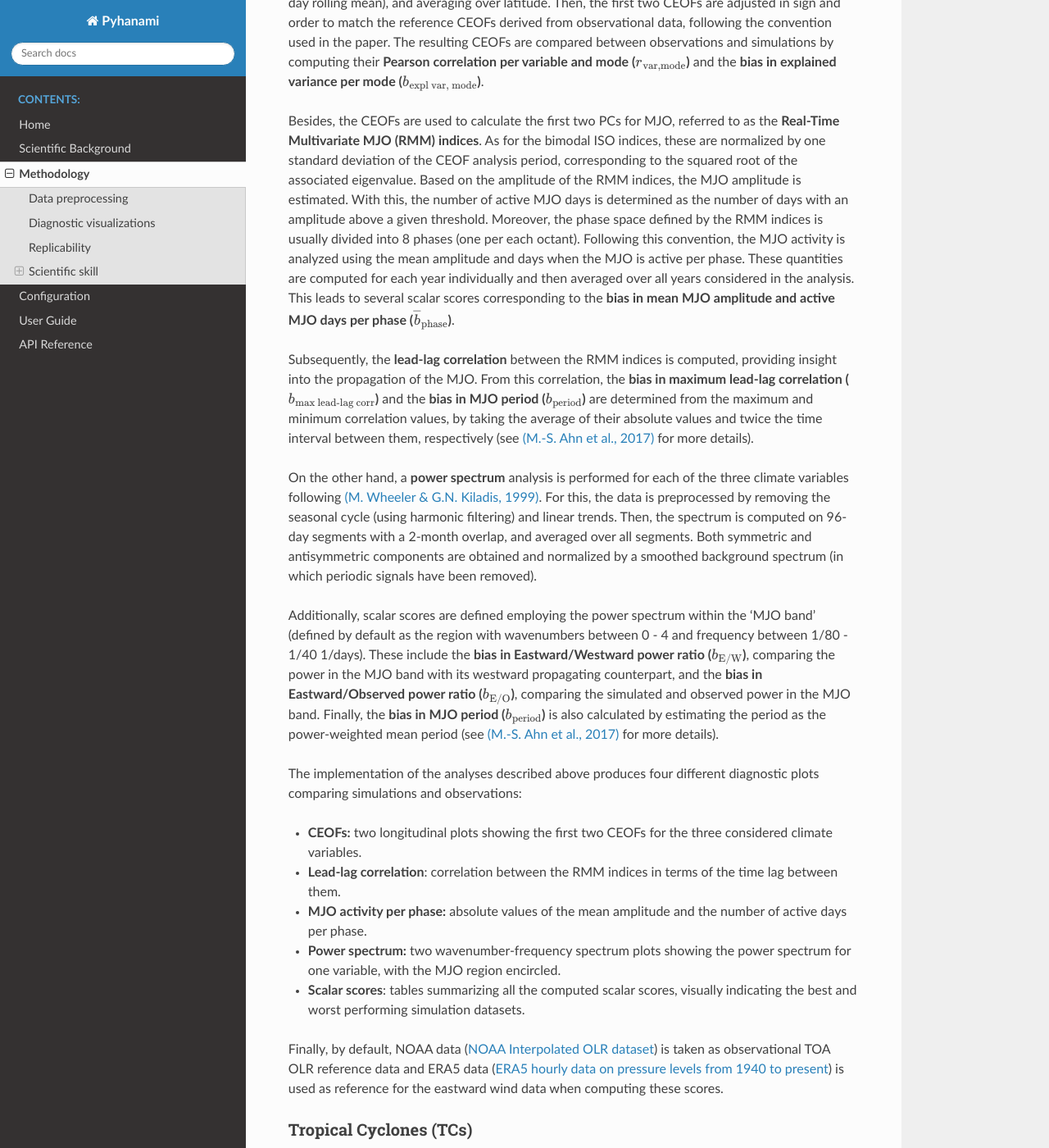
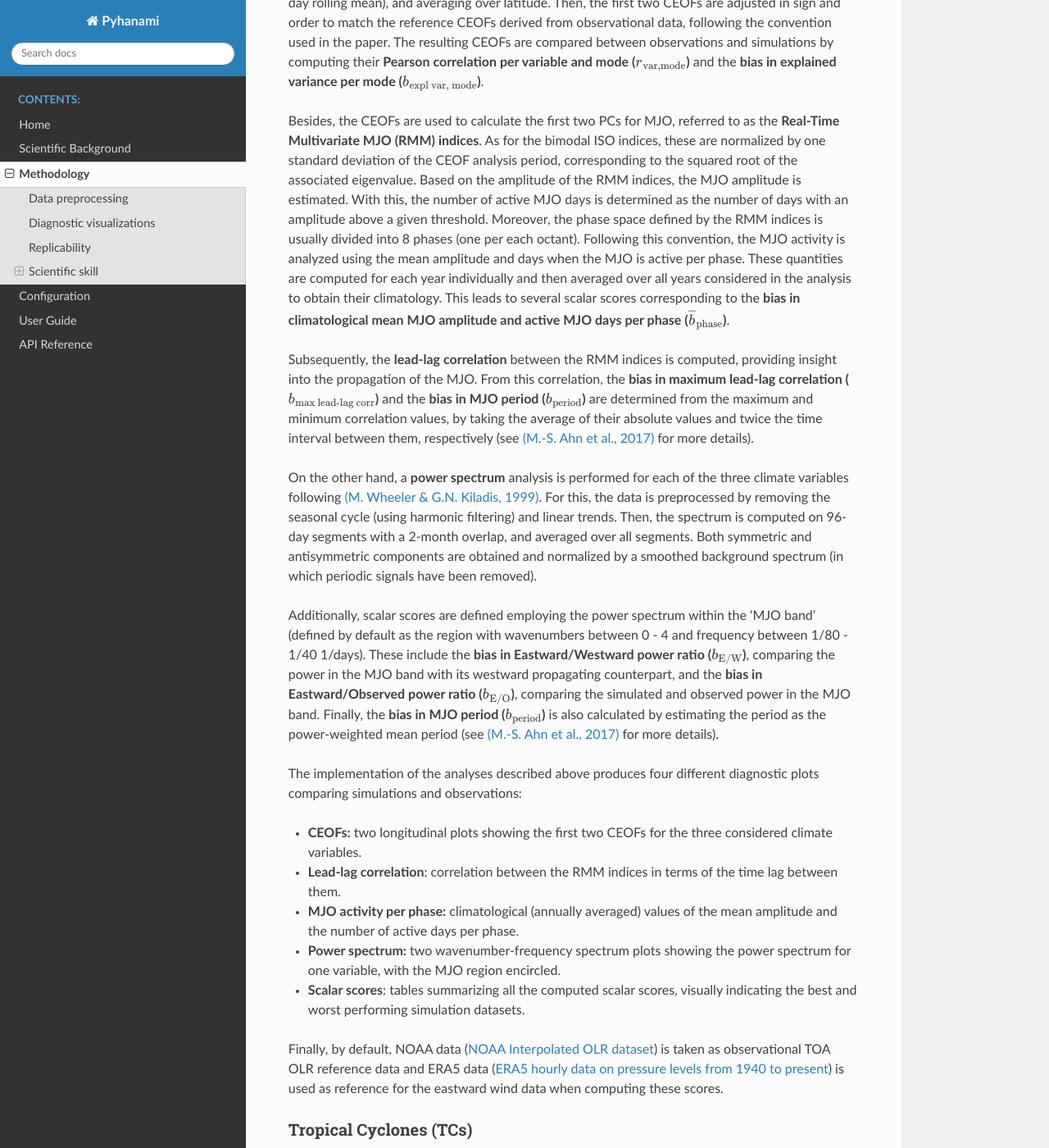
Before and after one commit to BSC-ES/pyhanami, a Sphinx documentation site: the page built from docs/source/Methodology.md, in a window 1280 px wide and 1400 px high, scrolled down 6311 px. Shown: the whole window at 82% size. Built offline with Sphinx 7.4.7 and the Read the Docs theme 3.1.0, drawn with Linux system fonts in a browser that asks for light colours.

```diff
--- a/docs/source/Methodology.md
+++ b/docs/source/Methodology.md
@@ -175,7 +175,7 @@ Specific indices for the Madden-Julian Oscillation (MJO) are evaluated following
 
 The CEOF analysis is performed after filtering the data to remove longer-time-scale components, including the seasonal cycle (using harmonic filtering) and the interannual variability (using a 120-day rolling mean), and averaging over latitude. Then, the first two CEOFs are adjusted in sign and order to match the reference CEOFs derived from observational data, following the convention used in the paper. The resulting CEOFs are compared between observations and simulations by computing their **Pearson correlation per variable and mode ($r_{\text{var,mode}}$)** and the **bias in explained variance per mode ($b_{\text{expl var, mode}}$)**.
 
-Besides, the CEOFs are used to calculate the first two PCs for MJO, referred to as the **Real-Time Multivariate MJO (RMM) indices**. As for the bimodal ISO indices, these are normalized by one standard deviation of the CEOF analysis period, corresponding to the squared root of the associated eigenvalue. Based on the amplitude of the RMM indices, the MJO amplitude is estimated. With this, the number of active MJO days is determined as the number of days with an amplitude above a given threshold<!--, typically taken as the total mean MJO amplitude-->. Moreover, the phase space defined by the RMM indices is usually divided into 8 phases (one per each octant). Following this convention, the MJO activity is analyzed using the mean amplitude and days when the MJO is active per phase. These quantities are computed for each year individually and then averaged over all years considered in the analysis. This leads to several scalar scores corresponding to the **bias in mean MJO amplitude and active MJO days per phase ($\overline{b}_{\text{phase}}$)**.
+Besides, the CEOFs are used to calculate the first two PCs for MJO, referred to as the **Real-Time Multivariate MJO (RMM) indices**. As for the bimodal ISO indices, these are normalized by one standard deviation of the CEOF analysis period, corresponding to the squared root of the associated eigenvalue. Based on the amplitude of the RMM indices, the MJO amplitude is estimated. With this, the number of active MJO days is determined as the number of days with an amplitude above a given threshold<!--, typically taken as the total mean MJO amplitude-->. Moreover, the phase space defined by the RMM indices is usually divided into 8 phases (one per each octant). Following this convention, the MJO activity is analyzed using the mean amplitude and days when the MJO is active per phase. These quantities are computed for each year individually and then averaged over all years considered in the analysis to obtain their climatology. This leads to several scalar scores corresponding to the **bias in climatological mean MJO amplitude and active MJO days per phase ($\overline{b}_{\text{phase}}$)**.
 
 Subsequently, the **lead-lag correlation** between the RMM indices is computed, providing insight into the propagation of the MJO. From this correlation, the **bias in maximum lead-lag correlation ($b_{\text{max lead-lag corr}}$)** and the **bias in MJO period ($b_{\text{period}}$)** are determined from the maximum and minimum correlation values, by taking the average of their absolute values and twice the time interval between them, respectively (see [(M.-S. Ahn et al., 2017)](https://link.springer.com/article/10.1007/s00382-017-3558-4) for more details).
 
@@ -186,7 +186,7 @@ Additionally, scalar scores are defined employing the power spectrum within the
 The implementation of the analyses described above produces four different diagnostic plots comparing simulations and observations:
 - **CEOFs:** two longitudinal plots showing the first two CEOFs for the three considered climate variables.
 - **Lead-lag correlation**: correlation between the RMM indices in terms of the time lag between them.
-- **MJO activity per phase:** absolute values of the mean amplitude and the number of active days per phase.
+- **MJO activity per phase:** climatological (annually averaged) values of the mean amplitude and the number of active days per phase.
 - **Power spectrum:** two wavenumber-frequency spectrum plots showing the power spectrum for one variable, with the MJO region encircled.
 - **Scalar scores**: tables summarizing all the computed scalar scores, visually indicating the best and worst performing simulation datasets.
 
```
Also changed, not shown: README.md (+3 -2 lines), docs/source/User-Guide.md (+7 -5 lines).
